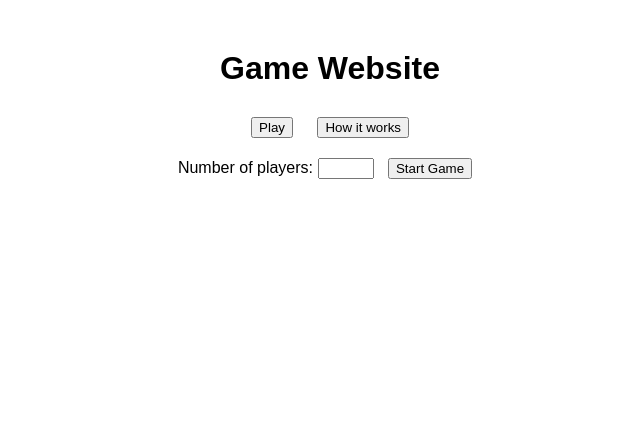
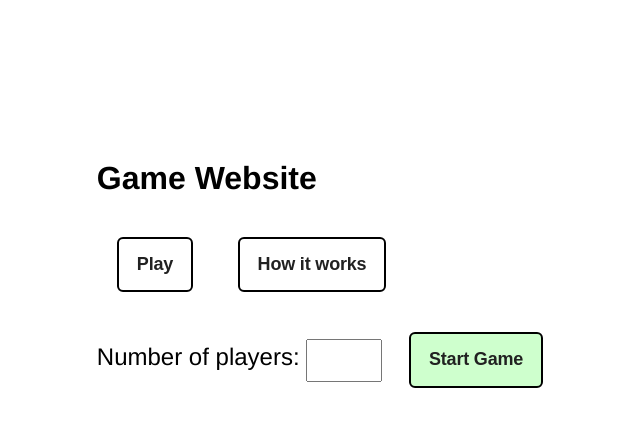
Before and after one commit to baloghakos-laszlo/sank, a plain HTML site: page index.html in a window 1280 px wide. Shown: the whole page, without its empty margins (310-950 px from the left). Drawn offline with Linux system fonts and the light colour scheme.

Commit message:
Add files via upload

```diff
--- a/index.html
+++ b/index.html
@@ -10,16 +10,16 @@
   <div class="container">
     <div id="game">
     <h1>Game Website</h1>
-    <button id="playButton">Play</button>
-    <button id="howItWorksButton">How it works</button>
+    <button class="button-80" id="playButton">Play</button>
+    <button class="button-80" id="howItWorksButton">How it works</button>
     <form id="playerForm">
       <label for="numberOfPlayers">Number of players:</label>
       <input type="number" id="numberOfPlayers" min="2" max="12">
-      <button type="submit">Start Game</button>
+      <button class="button-80" id="startGame" type="submit">Start Game</button>
     </form>
     <div id="gameCanvas">
-        <button id="revealButton">Press to reveal</button>
-        <button id="hideButton">Press if you're ready to pass the phone</button>
+        <button class="button-80" id="revealButton">Press to reveal</button>
+        <button class="button-80" id="hideButton">Press if you're ready to pass the phone</button>
         <p id="messageDisplay"></p>
     </div>
   </div>
--- a/script.js
+++ b/script.js
@@ -9,8 +9,6 @@ document.addEventListener("DOMContentLoaded", function() {
 
     hideButton.style.display="none";
     gameCanvas.style.display = "none";
-
-
 
 
     //starts the game and
@@ -36,6 +34,8 @@ document.addEventListener("DOMContentLoaded", function() {
         const randomNumber = Math.floor(Math.random() * 10) + 1;
         let revealCount = 0;
         const spyNumber = Math.floor(Math.random() * numPlayers);
+
+        console.log(spyNumber, randomNumber, revealCount)
 
         const messageDisplay = document.getElementById("messageDisplay");
         const revealButton = document.getElementById("revealButton");
@@ -70,6 +70,8 @@ document.addEventListener("DOMContentLoaded", function() {
             revealButton.style.display = "none"
             messageDisplay.style.display = "block"
             messageDisplay.innerText = "Go ahead, find out the spy is! /n Start new game"
+
+
           }
 
         });
--- a/styles.css
+++ b/styles.css
@@ -1,16 +1,101 @@
+
 body {
-  font-family: Arial, sans-serif;
+  min-height: 100vh;
+  font-family: Circular,Helvetica,sans-serif;
+  display: flex;
+  justify-content: center;
+  font-size: medium;
+
+}
+
+
+
+* {
+  margin: 0;
+  padding: 0;
 }
 
 .container {
-  text-align: center;
-  margin-top: 50px;
+  margin-top: 20vh;
 }
+
+
 
 h1 {
   margin-bottom: 20px;
 }
 
-button {
-  margin: 10px;
+input {}
+
+#startGame {
+  background-color: #8bff896b;
 }
+
+#playerForm {
+  font-size: 3vh
+}
+
+#numberOfPlayers {
+  padding: 1.5vh;
+}
+
+.button-80 {
+  background: #fff;
+  backface-visibility: hidden;
+  border-radius: .375rem;
+  border-style: solid;
+  border-width: .125rem;
+  box-sizing: border-box;
+  color: #212121;
+  margin: 20px;
+  cursor: pointer;
+  display: inline-block;
+
+  font-size: 1.125rem;
+  font-weight: 700;
+  letter-spacing: -.01em;
+  line-height: 1.3;
+  padding: .875rem 1.125rem;
+  position: relative;
+  text-align: left;
+  text-decoration: none;
+  transform: translateZ(0) scale(1);
+  transition: transform .2s;
+  user-select: none;
+  -webkit-user-select: none;
+  touch-action: manipulation;
+}
+
+.button-80:not(:disabled):hover {
+  transform: scale(1.05);
+}
+
+.button-80:not(:disabled):hover:active {
+  transform: scale(1.05) translateY(.125rem);
+}
+
+.button-80:focus {
+  outline: 0 solid transparent;
+}
+
+.button-80:focus:before {
+  content: "";
+  left: calc(-1*.375rem);
+  pointer-events: none;
+  position: absolute;
+  top: calc(-1*.375rem);
+  transition: border-radius;
+  user-select: none;
+}
+
+.button-80:focus:not(:focus-visible) {
+  outline: 0 solid transparent;
+}
+
+.button-80:focus:not(:focus-visible):before {
+  border-width: 0;
+}
+
+.button-80:not(:disabled):active {
+  transform: translateY(.125rem);
+}
```
